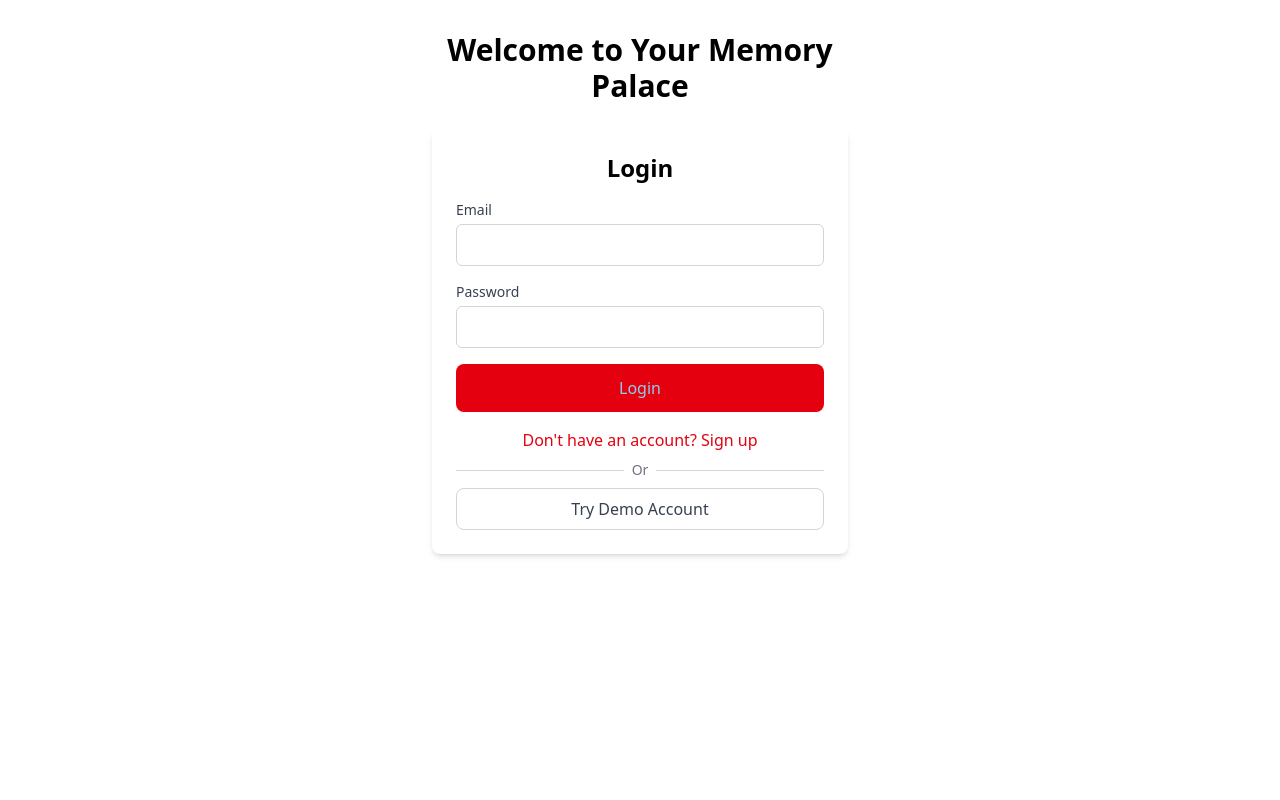
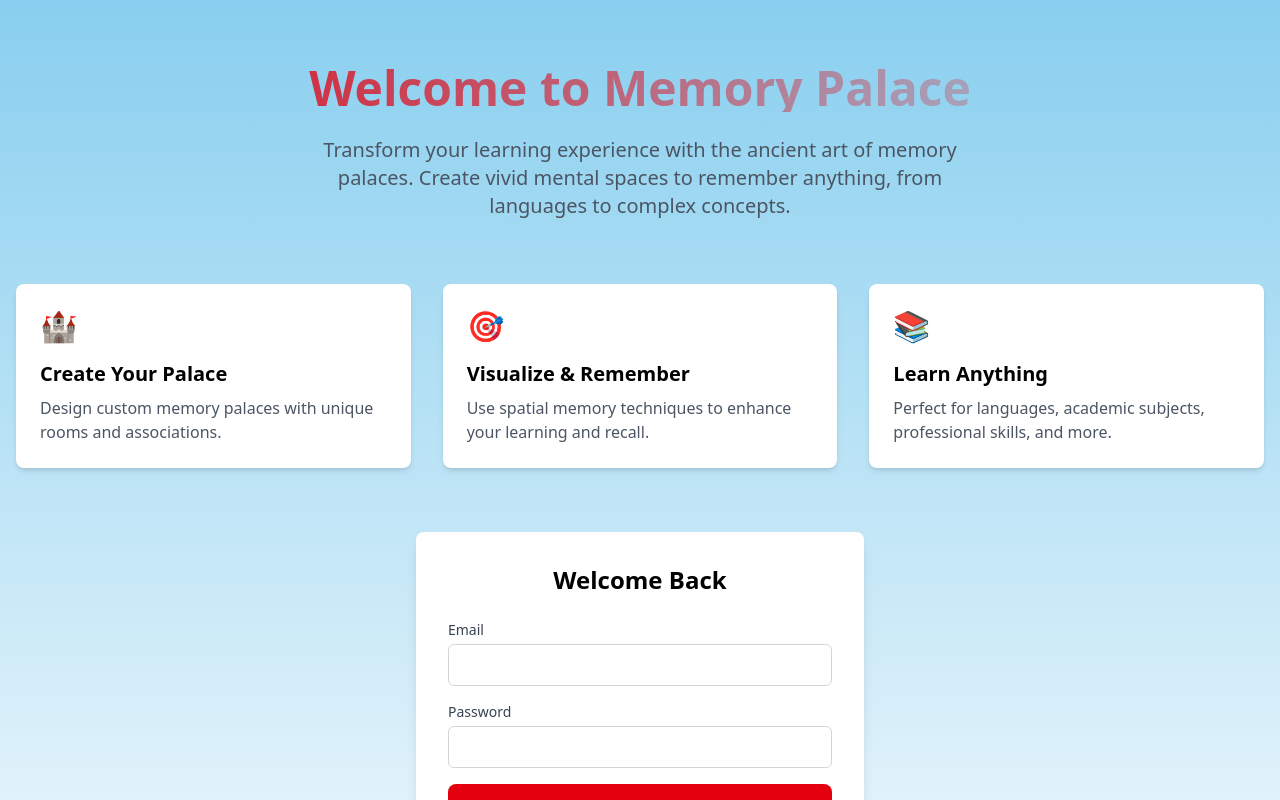
Before and after one commit to aaronipollock/memory-palace, a React (Create React App) app in the folder client/: page / in a window 1280 px wide. Shown: the top 800 px of the page. Built offline with nearby package versions, Linux system fonts and the light colour scheme.

Commit message:
updated splash

```diff
--- a/client/src/components/HomePage.js
+++ b/client/src/components/HomePage.js
@@ -107,22 +107,54 @@ const HomePage = () => {
     };
 
     return (
-        <div className='container mx-auto px-4 py-8 max-w-md'>
-            <h1 className='text-3xl font-bold mb-6 text-center'>Welcome to Your Memory Palace</h1>
-            <div className='bg-white p-6 rounded-lg shadow-md'>
-                <h2 className='text-2xl font-semibold mb-4 text-center'>
-                    {isLogin ? 'Login' : 'Sign Up'}
+        <div className="min-h-screen bg-gradient-to-b from-background to-background-light">
+            {/* Hero Section */}
+            <div className="container mx-auto px-4 py-16">
+                <div className="text-center mb-16">
+                    <h1 className="text-5xl font-bold mb-6 bg-clip-text text-transparent bg-gradient-to-r from-primary to-primary-dark">
+                        Welcome to Memory Palace
+                    </h1>
+                    <p className="text-xl text-gray-600 max-w-2xl mx-auto">
+                        Transform your learning experience with the ancient art of memory palaces.
+                        Create vivid mental spaces to remember anything, from languages to complex concepts.
+                    </p>
+                </div>
+
+                {/* Features Grid */}
+                <div className="grid md:grid-cols-3 gap-8 mb-16">
+                    <div className="bg-white p-6 rounded-lg shadow-md">
+                        <div className="text-primary text-3xl mb-4">🏰</div>
+                        <h3 className="text-xl font-semibold mb-2">Create Your Palace</h3>
+                        <p className="text-gray-600">Design custom memory palaces with unique rooms and associations.</p>
+                    </div>
+                    <div className="bg-white p-6 rounded-lg shadow-md">
+                        <div className="text-primary text-3xl mb-4">🎯</div>
+                        <h3 className="text-xl font-semibold mb-2">Visualize & Remember</h3>
+                        <p className="text-gray-600">Use spatial memory techniques to enhance your learning and recall.</p>
+                    </div>
+                    <div className="bg-white p-6 rounded-lg shadow-md">
+                        <div className="text-primary text-3xl mb-4">📚</div>
+                        <h3 className="text-xl font-semibold mb-2">Learn Anything</h3>
+                        <p className="text-gray-600">Perfect for languages, academic subjects, professional skills, and more.</p>
+                    </div>
+                </div>
+
+                {/* Auth Section */}
+                <div className="max-w-md mx-auto">
+                    <div className="bg-white p-8 rounded-lg shadow-lg">
+                        <h2 className="text-2xl font-semibold mb-6 text-center">
+                            {isLogin ? 'Welcome Back' : 'Start Your Journey'}
                         </h2>
 
                         {error && (
-                    <div className='bg-red-100 border border-red-400 text-red-700 px-4 py-3 rounded mb-4'>
+                            <div className="bg-red-100 border border-red-400 text-red-700 px-4 py-3 rounded mb-4">
                                 {error}
                             </div>
                         )}
 
-                <form onSubmit={handleSubmit} className='space-y-4'>
+                        <form onSubmit={handleSubmit} className="space-y-4">
                             <div>
-                        <label htmlFor="email" className='block text-sm font-medium text-gray-700 mb-1'>
+                                <label htmlFor="email" className="block text-sm font-medium text-gray-700 mb-1">
                                     Email
                                 </label>
                                 <input
@@ -131,13 +163,13 @@ const HomePage = () => {
                                     name="email"
                                     value={formData.email}
                                     onChange={handleInputChange}
-                            className='w-full px-3 py-2 border border-gray-300 rounded-md focus:outline-none focus:ring-2 focus:ring-primary'
+                                    className="w-full px-4 py-2 border border-gray-300 rounded-md focus:outline-none focus:ring-2 focus:ring-primary focus:border-transparent"
                                     required
                                 />
                             </div>
 
                             <div>
-                        <label htmlFor="password" className='block text-sm font-medium text-gray-700 mb-1'>
+                                <label htmlFor="password" className="block text-sm font-medium text-gray-700 mb-1">
                                     Password
                                 </label>
                                 <input
@@ -146,14 +178,14 @@ const HomePage = () => {
                                     name="password"
                                     value={formData.password}
                                     onChange={handleInputChange}
-                            className='w-full px-3 py-2 border border-gray-300 rounded-md focus:outline-none focus:ring-2 focus:ring-primary'
+                                    className="w-full px-4 py-2 border border-gray-300 rounded-md focus:outline-none focus:ring-2 focus:ring-primary focus:border-transparent"
                                     required
                                 />
                             </div>
 
                             {!isLogin && (
                                 <div>
-                            <label htmlFor="confirmPassword" className='block text-sm font-medium text-gray-700 mb-1'>
+                                    <label htmlFor="confirmPassword" className="block text-sm font-medium text-gray-700 mb-1">
                                         Confirm Password
                                     </label>
                                     <input
@@ -162,7 +194,7 @@ const HomePage = () => {
                                         name="confirmPassword"
                                         value={formData.confirmPassword}
                                         onChange={handleInputChange}
-                                className='w-full px-3 py-2 border border-gray-300 rounded-md focus:outline-none focus:ring-2 focus:ring-primary'
+                                        className="w-full px-4 py-2 border border-gray-300 rounded-md focus:outline-none focus:ring-2 focus:ring-primary focus:border-transparent"
                                         required
                                     />
                                 </div>
@@ -171,36 +203,38 @@ const HomePage = () => {
                             <button
                                 type="submit"
                                 disabled={isLoading}
-                        className='w-full px-6 py-3 bg-primary text-background rounded-lg hover:bg-primary-dark transition-colors duration-300 disabled:opacity-50'
+                                className="w-full px-6 py-3 bg-primary text-white rounded-lg hover:bg-primary-dark transition-colors duration-300 disabled:opacity-50 font-medium"
                             >
                                 {isLoading ? 'Processing...' : (isLogin ? 'Login' : 'Sign Up')}
                             </button>
                         </form>
 
-                <div className='mt-4 text-center space-y-2'>
+                        <div className="mt-6 text-center space-y-4">
                             <button
                                 onClick={toggleAuthMode}
-                        className='text-primary hover:text-primary-dark'
+                                className="text-primary hover:text-primary-dark font-medium"
                             >
                                 {isLogin ? "Don't have an account? Sign up" : 'Already have an account? Login'}
                             </button>
 
-                    <div className='relative'>
-                        <div className='absolute inset-0 flex items-center'>
-                            <div className='w-full border-t border-gray-300'></div>
+                            <div className="relative">
+                                <div className="absolute inset-0 flex items-center">
+                                    <div className="w-full border-t border-gray-300"></div>
                                 </div>
-                        <div className='relative flex justify-center text-sm'>
-                            <span className='px-2 bg-white text-gray-500'>Or</span>
+                                <div className="relative flex justify-center text-sm">
+                                    <span className="px-2 bg-white text-gray-500">Or try the demo</span>
                                 </div>
                             </div>
 
                             <button
                                 onClick={handleDemoLogin}
                                 disabled={isLoading}
-                        className='w-full px-6 py-2 border border-gray-300 rounded-lg text-gray-700 hover:bg-gray-50 transition-colors duration-300 disabled:opacity-50'
+                                className="w-full px-6 py-3 border-2 border-primary text-primary rounded-lg hover:bg-primary hover:text-white transition-colors duration-300 disabled:opacity-50 font-medium"
                             >
-                        {isLoading ? 'Processing...' : 'Try Demo Account'}
+                                Try Demo Version
                             </button>
+                        </div>
+                    </div>
                 </div>
             </div>
         </div>
```
Lines whose indentation alone changed are shown as unchanged.
